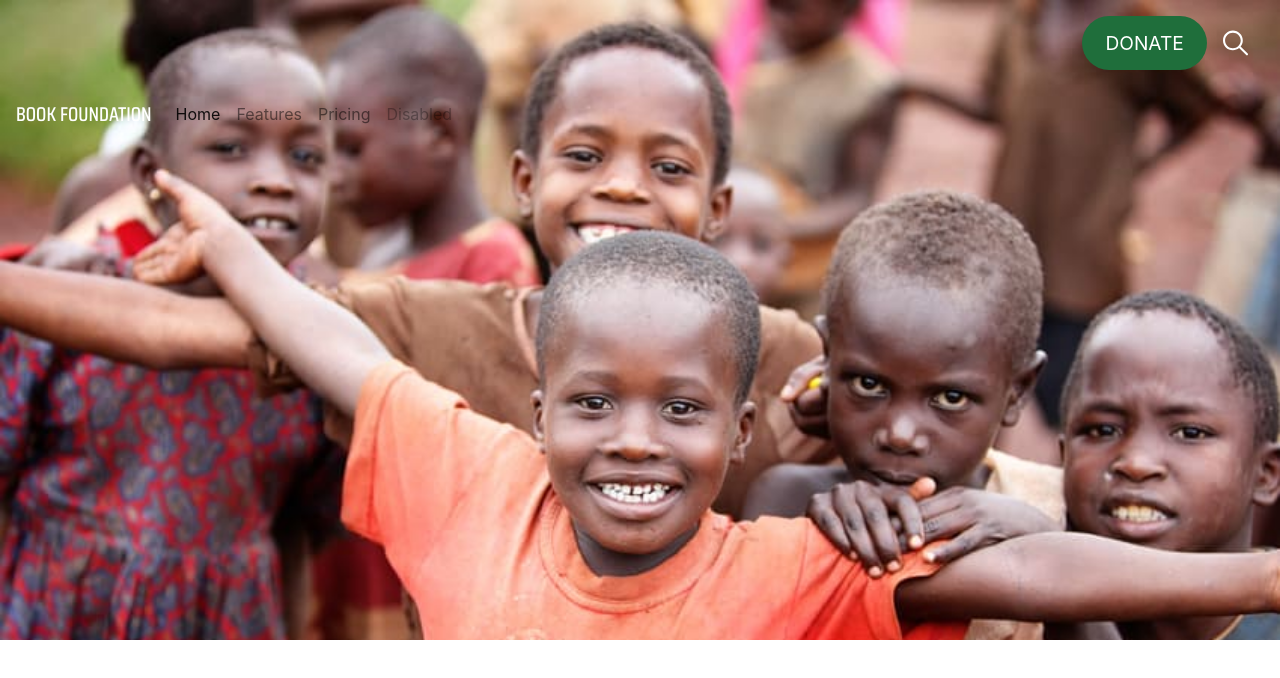
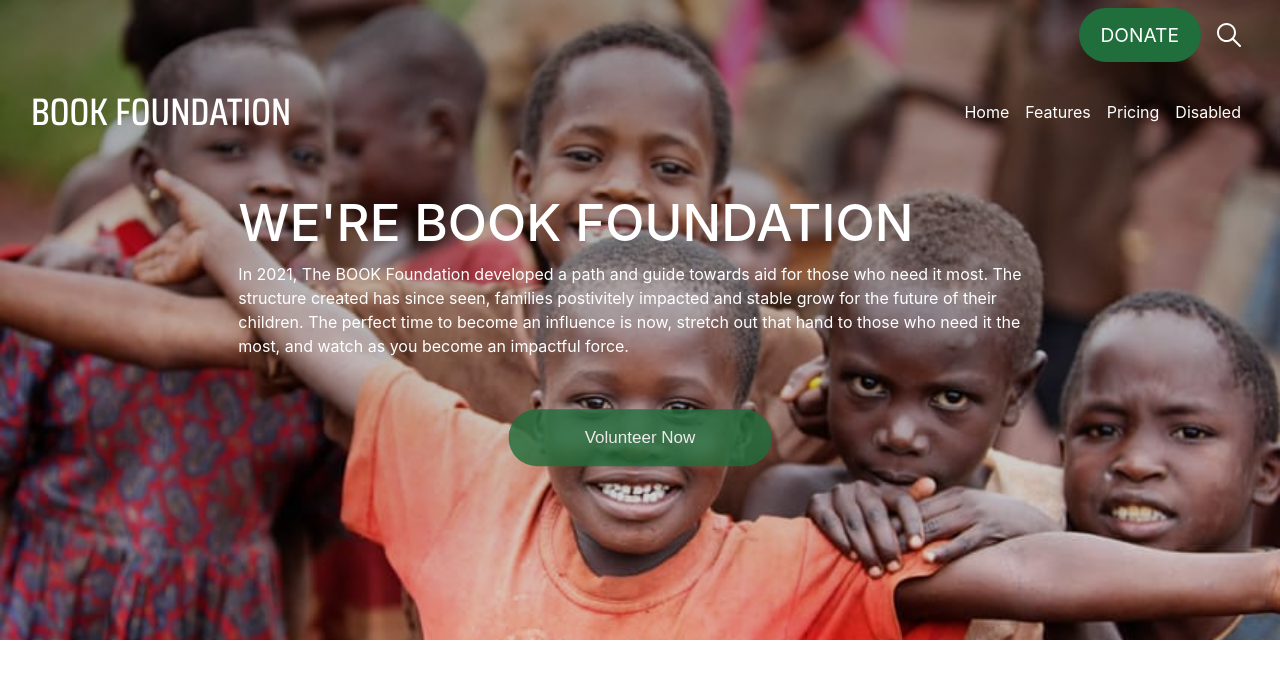
Before and after one commit to idorenyinankoh/book_foundation, a plain HTML site: page index.html in a window 1280 px wide. Drawn offline with nearby package versions, Linux system fonts and the light colour scheme.

Commit message:
section text

```diff
--- a/index.css
+++ b/index.css
@@ -7,20 +7,30 @@ body {
     color: rgb(255, 255, 255);
 }
 
+.navbar {
+    margin-bottom: 2vw;
+}
+
+.navbar-nav {
+    position: absolute;
+    right: 1rem;
+}
+
 .section-1 {
-    background-image: url('./images/backgroundcover.jpg');
-    object-fit: cover;
+    background-image: linear-gradient(rgba(0, 0, 0, 0.4), rgba(0, 0, 0, 0.1)), url('./images/backgroundcover.jpg');
+    /* object-fit: scale-down; */
     background-size: cover;
     width: 100%;
     height: 50vw;
     background-repeat: no-repeat;
     display: flex;
     flex-direction: column;
+    /* overflow: hidden; */
 }
 
 .donate {
     text-align: right;
-    margin: 1rem;
+    margin: 0.5rem 1rem;
     display: flex;
     justify-content: flex-end;
 }
@@ -40,14 +50,84 @@ body {
 img {
     width: 2%;
     position: relative;
-    margin: 0 1rem;
+    margin: 0 0.5rem 0 1rem;
 }
 
 .navbar-brand {
-    text-transform: uppercase;
     font-family: 'Saira Condensed', sans-serif;
+    font-size: 3vw !important;
 }
 
-.navbar-light .navbar-brand {
+.navbar-light .navbar-brand,
+.navbar-light .navbar-nav .nav-link.active,
+.navbar-light .navbar-nav .nav-link,
+.navbar-light .navbar-toggler {
     color: white !important;
 }
+
+.white {
+    color: white !important;
+}
+
+.welcome-text {
+    width: 70%;
+}
+
+.margin-auto {
+    margin: 0 auto;
+}
+
+.upper-case {
+    text-transform: uppercase;
+}
+
+.col-8,
+.col-6 {
+    flex: 0 !important;
+}
+
+.we-are {
+    margin-top: 1vw;
+    font-size: 4vw;
+}
+
+.vol_but {
+    margin: 5% auto;
+    flex: auto;
+    justify-items: center;
+    font-size: 1vw;
+}
+
+.myButton {
+    background-color: #1F6E3B;
+    border-radius: 28px;
+    display: inline-block;
+    cursor: pointer;
+    color: #ffffff;
+    font-family: Arial;
+    font-size: 17px;
+    padding: 16px 76px;
+    text-decoration: none;
+}
+
+.myButton:hover {
+    background-color: #4e8731;
+    color: white;
+    text-decoration: none;
+}
+
+.myButton:active {
+    position: relative;
+    top: 1px;
+}
+
+.center-horz {
+    position: absolute;
+    left: 50%;
+    opacity: 0.8;
+    transform: translate(-50%, -50%);
+}
+
+.col-8 p {
+    font-size: 1.vw;
+}
--- a/index.html
+++ b/index.html
@@ -14,7 +14,7 @@
 </head>
 
 <body>
-    <section class="section-1">
+    <section class="section-1 col-12">
         <div class="donate">
 
             <div class="dnt-btn">
@@ -24,8 +24,8 @@
             <img src="./images/loupe.svg" alt="">
         </div>
         <div>
-            <nav class="navbar navbar-expand-lg navbar-light">
-                <a class="navbar-brand" href="#">book foundation</a>
+            <nav class="navbar navbar-expand-lg navbar-light white">
+                <a class="navbar-brand upper-case" href="#">book foundation</a>
                 <button class="navbar-toggler" type="button" data-toggle="collapse" data-target="#navbarNavAltMarkup" aria-controls="navbarNavAltMarkup" aria-expanded="false" aria-label="Toggle navigation">
                   <span class="navbar-toggler-icon"></span>
                 </button>
@@ -40,6 +40,21 @@
             </nav>
 
         </div>
+        <div class="col-8 margin-auto  white">
+            <h2 class="upper-case we-are">
+                we're book foundation
+            </h2>
+            <p>
+                In 2021, The BOOK Foundation developed a path and guide towards aid for those who need it most. The structure created has since seen, families postivitely impacted and stable grow for the future of their children. The perfect time to become an influence
+                is now, stretch out that hand to those who need it the most, and watch as you become an impactful force.
+            </p>
+        </div>
+        <div class="">
+            <div class="center-horz  vol_but">
+                <a href="#" class="myButton">Volunteer Now</a>
+            </div>
+
+        </div>
     </section>
     <section></section>
     <section></section>
@@ -47,6 +62,10 @@
     <section></section>
     <section></section>
 
+    <script src="https://code.jquery.com/jquery-3.3.1.slim.min.js" integrity="sha384-q8i/X+965DzO0rT7abK41JStQIAqVgRVzpbzo5smXKp4YfRvH+8abtTE1Pi6jizo" crossorigin="anonymous"></script>
+    <script src="https://cdnjs.cloudflare.com/ajax/libs/popper.js/1.14.7/umd/popper.min.js" integrity="sha384-UO2eT0CpHqdSJQ6hJty5KVphtPhzWj9WO1clHTMGa3JDZwrnQq4sF86dIHNDz0W1" crossorigin="anonymous"></script>
+    <script src="https://stackpath.bootstrapcdn.com/bootstrap/4.3.1/js/bootstrap.min.js" integrity="sha384-JjSmVgyd0p3pXB1rRibZUAYoIIy6OrQ6VrjIEaFf/nJGzIxFDsf4x0xIM+B07jRM" crossorigin="anonymous"></script>
+
 </body>
 
 </html>
```
